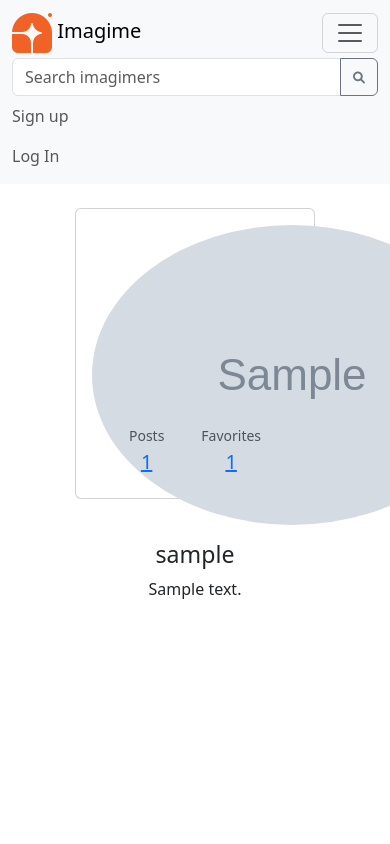
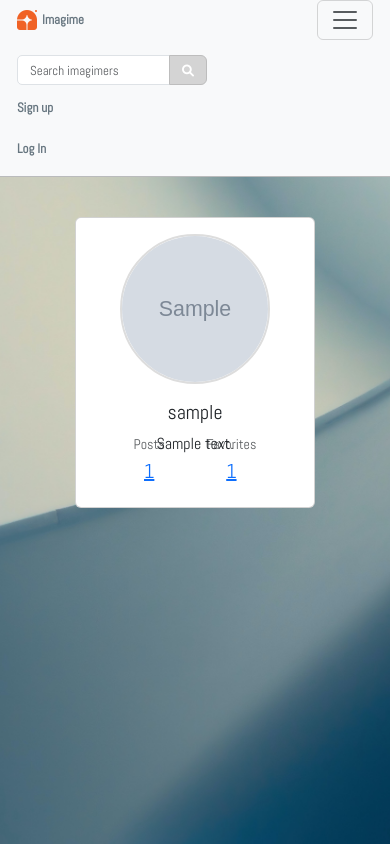
Before and after one commit to jensuki/Imagime, a Flask app: page /users in a window 390 px wide, after a click that opens the changed part; the page is wider, and only the part inside the window is pictured. Run offline with Flask 2, Linux system fonts and the light colour scheme; tables that the repository leaves empty hold one stand-in row (values such as "Sample post"); grey boxes marked "Sample" are stand-in pictures; some libraries are stand-ins or nearby versions.

Commit message:
added css / added user uploaded images to gitignore

```diff
--- a/api_helpers.py
+++ b/api_helpers.py
@@ -66,7 +66,7 @@
                     'preview_url': track['preview_url']
                 }
 
-            songs.append(song_details)
-            seen_combos.add(combos) # mark this combo as seen
+                songs.append(song_details)
+                seen_combos.add(combos) # mark this combo as seen
 
     return songs
--- a/blueprints/users/routes.py
+++ b/blueprints/users/routes.py
@@ -103,7 +103,7 @@
     if not search:
         users = User.query.all()
     else:
-        users = User.query.filter(User.username.ilike(f'%{search}')).all()
+        users = User.query.filter(User.username.ilike(f'%{search}%')).all()
 
     return render_template('users/index.html', users=users)
 
--- a/static/stylesheets/app.css
+++ b/static/stylesheets/app.css
@@ -0,0 +1,377 @@
+@import url('https://fonts.googleapis.com/css2?family=Inter:ital,opsz,wght@0,14..32,100..900;1,14..32,100..900&display=swap');
+@import url('https://fonts.googleapis.com/css2?family=Abel&family=Inter:ital,opsz,wght@0,14..32,100..900;1,14..32,100..900&display=swap');
+
+body {
+    background-image: url('/static/images/assets/capstone_bg.jpg');
+    background-size: cover;
+    background-repeat: no-repeat;
+    background-attachment: fixed;
+    background-position: center;
+    font-family: 'Abel';
+    height: 100vh;
+    padding-bottom: 25px;
+}
+
+h1,
+h2,
+h3 {
+    color: white;
+}
+
+/* Navbar styling */
+.navbar {
+    background-color: #fff;
+    padding: 0px 5px;
+    border-bottom: 1px solid rgba(0, 0, 0, 0.25);
+    margin-bottom: 1rem;
+    position: relative;
+    z-index: 9999;
+    min-height: 40px;
+}
+
+.navbar a {
+    color: #66757f;
+    font-size: 13px;
+    font-weight: bold;
+}
+
+.navbar a:hover {
+    color: #1c94e0;
+}
+
+.navbar-brand {
+    display: flex;
+    align-items: center;
+}
+
+.navbar-brand img {
+    margin-right: 5px;
+    width: 20px;
+}
+
+.nav-item {
+    align-items: center;
+    display: flex;
+}
+
+#search.form-control {
+    border-top-left-radius: 5px;
+    border-bottom-left-radius: 5px;
+    font-size: 13px;
+    height: 30px;
+}
+
+.search-btn {
+    color: white;
+    background: rgb(212, 212, 212);
+    border-color: rgb(189, 189, 189);
+    margin-right: 30px;
+
+    &:hover {
+        background-color: rgb(189, 189, 189);
+        border-color: rgb(177, 173, 173);
+    }
+}
+
+@media (max-width: 575px) {
+
+    #navbarNav {
+        margin-top: 10px;
+        padding-bottom: 10px;
+    }
+
+    .navbar-nav .nav-item {
+        padding-top: 5px;
+    }
+}
+
+/* user profile card */
+.user-card {
+    border: none;
+    box-shadow: 0 4px 8px rgba(0, 0, 0, 0.1);
+    border-radius: 10px;
+}
+
+.profile-img {
+    width: 150px;
+    height: 150px;
+    object-fit: cover;
+    border-radius: 50%;
+    border: 2px solid #ddd;
+}
+
+.btn {
+    transition: 100ms ease-in-out;
+}
+
+/* home-anon images */
+.home-anon-container {
+    display: flex;
+    justify-content: center;
+    align-items: center;
+    position: relative;
+    flex-direction: column;
+    margin-top: 50px;
+    margin-bottom: 50px;
+}
+
+/* Ensures the container has relative positioning for absolute children */
+.position-relative {
+    position: relative;
+}
+
+/* Top image styles - fixed position as normal */
+#top-image {
+    width: 100%;
+    max-width: 400px;
+    margin-bottom: 30px;
+    margin-left: 30px;
+}
+
+/* Bottom image that will overlap the top image */
+#bottom-image {
+    width: 100%;
+    max-width: 400px;
+    position: absolute;
+    top: 60px;
+    left: 3%;
+    z-index: 10;
+
+}
+
+/* Smooth image transition for a nice effect */
+.smooth-image {
+    transition: transform 0.3s ease;
+}
+
+.position-relative img {
+    border-radius: 5px;
+    box-shadow: 2px 3px 20px rgba(0, 0, 0, 0.5);
+}
+
+/* posts */
+.posts-container {
+    display: flex;
+    flex-wrap: wrap;
+    gap: 10px;
+    justify-content: center;
+}
+
+.post-description {
+    font-weight: bold;
+}
+
+/* Each post item */
+.post-item {
+    width: 100%;
+    max-width: 500px;
+    height: auto;
+    overflow: hidden;
+    border: 1px solid #ddd;
+    border-radius: 8px;
+    box-shadow: 0 2px 4px rgba(0, 0, 0, 0.1);
+    display: flex;
+    flex-direction: column;
+    margin-bottom: 1rem;
+    transition: transform 0.2s;
+}
+
+.post-item:hover {
+    transform: scale(1.02);
+}
+
+/* posted image */
+.post-item img {
+    width: 100%;
+    height: auto;
+    /* Maintain aspect ratio */
+    object-fit: cover;
+}
+
+/* label above each post */
+img.post-thumbnail {
+    width: 20px;
+    height: 20px;
+    object-fit: cover;
+
+}
+
+.post-thumbnail strong {
+    font-size: 5px;
+}
+
+/* songs list */
+.list-group {
+    width: 100%;
+    border-radius: 10px;
+}
+
+.home-image-wrapper {
+    width: 500px;
+    height: 327px;
+    overflow: hidden;
+    position: relative;
+    background-color: #f0f0f0;
+}
+
+.post-image {
+    position: absolute;
+    top: 50%;
+    left: 50%;
+    width: auto;
+    height: 100%;
+    object-fit: cover;
+    transform: translate(-50%, -50%);
+}
+
+img.post-img-top {
+    width: 100%;
+    height: auto;
+    max-height: 600px;
+    object-fit: cover;
+    object-position: center;
+    display: block;
+    margin: 0 auto;
+}
+
+.post-content {
+    flex-grow: 1;
+    padding: 5px;
+}
+
+@media (max-width: 768px) {
+    .post-image-wrapper {
+        width: 100%;
+        height: 300px;
+    }
+
+    .post-item {
+        width: 100%;
+        /* full with for sm screens */
+    }
+
+    .post-image {
+        max-width: 100%;
+        /* ensure image scales with the container */
+    }
+}
+
+#back-button {
+    color: rgba(0, 0, 0, 0.5);
+    position: absolute;
+    top: 0;
+    left: -40px;
+    transition: color 200ms;
+}
+
+#back-button:hover {
+    color: rgba(255, 255, 255, 0.7);
+}
+
+.dropdown {
+    position: absolute;
+    right: 5px;
+}
+
+/* audio player */
+p.mb-1 {
+    margin: 0;
+}
+
+.album-cover {
+    width: 60px;
+    height: auto;
+    margin-right: 15px;
+    margin-left: -5px;
+}
+
+.album-thumbnail img {
+    border-radius: 4px;
+}
+
+.audio-player {
+    display: flex;
+    align-items: center;
+}
+
+.play-btn {
+    background: none;
+    border: none;
+    cursor: pointer;
+    margin-right: 10px;
+}
+
+.progress {
+    position: relative;
+    background-color: #e9ecef;
+    height: 5px;
+    width: 200px;
+    border-radius: 3px;
+    overflow: hidden;
+    margin-right: 10px;
+}
+
+.progress-bar {
+    background-color: #007bff;
+    height: 100%;
+    width: 0%;
+}
+
+/* custom favorite button */
+.favorite-btn {
+    background: none;
+    border: none;
+    padding: 0;
+    cursor: pointer;
+}
+
+.favorite-btn:hover .far.fa-heart {
+    color: #dc3545;
+}
+
+/* solid heart (favorited) */
+.favorite-btn .fas.fa-heart {
+    color: #dc3545;
+}
+
+@keyframes bounce {
+
+    0%,
+    20%,
+    50%,
+    80%,
+    100% {
+        transform: scale(1);
+    }
+
+    40% {
+        transform: scale(1.2);
+    }
+
+    60% {
+        transform: scale(1);
+    }
+
+}
+
+.favorite-btn .fas.fa-heart {
+    animation: bounce 0.4s ease;
+}
+
+#from-post:hover {
+    color: rgb(32, 103, 66);
+}
+
+.fa-xmark {
+    position: absolute;
+}
+
+.fa-xmark:hover {
+    color: orangered;
+}
+
+.remove-fave-btn:focus,
+.remove-fave-btn:active {
+    outline: none;
+    border: none;
+}
--- a/templates/users/favorited.html
+++ b/templates/users/favorited.html
@@ -13,7 +13,7 @@
 
                     {% if g.user.id == user.id %}
                     <!-- toggle to public / private favorites -->
-                    <form action="{{ url_for('toggle_favorites_public') }}" method="POST">
+                    <form action="{{ url_for('users.toggle_favorites_public') }}" method="POST">
                         <label class="form-check-label" for="favoritesVisibility">Make favorites public</label>
                         <input type="checkbox" class="form-check-input" id="favoritesVisibility" name="favorites_public"
                             {% if user.favorites_public %}checked{% endif %} onchange="this.form.submit()">
@@ -45,7 +45,7 @@
                             <div class="d-flex align-items-center">
                                 {% if fave.post_id %}
                                 <!-- go back to post button -->
-                                <a href="{{ url_for('show_post', post_id=fave.post_id) }}"
+                                <a href="{{ url_for('posts.show_post', post_id=fave.post_id) }}"
                                     class="btn btn-sm d-flex align-items-center" title="Go to Original Post">
                                     <i class="fa-solid fa-arrow-left" id="from-post"></i>
                                 </a>
@@ -55,7 +55,7 @@
 
                             {% if g.user and g.user.id == fave.user_id%}
                             <form class="remove-favorite-form"
-                                action="{{ url_for('remove_favorite', song_id=fave.song_id) }}" method="POST"
+                                action="{{ url_for('posts.remove_favorite', song_id=fave.song_id) }}" method="POST"
                                 class="ml-2 d-flex-align-items-center" title="Remove from Favorites">
                                 <button type="submit" class="btn btn-sm remove-fave-btn">
                                     <i class="fa fa-xmark"></i></button>
--- a/templates/users/index.html
+++ b/templates/users/index.html
@@ -1,4 +1,4 @@
-<!--list of all users in DB-->
+<!--Display all users in the DB through search -->
 
 {% extends 'base.html' %}
 
@@ -16,26 +16,25 @@
                 <div class="card-body text-center" style="height: 200px;">
                     <a href="{{ url_for('users.user_profile', user_id=user.id) }}">
                         <img src="{{ user.profile_img }}" class="profile-img mb-3 rounded-circle"
-                            alt="User Profile image">
-                    </a>
-                    <h3 class="card-title">{{ user.username }}</h3>
+                            alt="User Profile Image"></a>
+                    <h5 class="card-title">{{ user.username }}</h5>
                     {% if user.bio %}
                     <p class="card-text">{{ user.bio }}</p>
                     {% endif %}
                 </div>
-                <!--post stats | favorited stats-->
                 <div class="card-body">
                     <div class="d-flex justify-content-evenly text-center">
                         <div class="stat-item">
                             <p class="small text-muted mb-1">Posts</p>
-                            <h5><a href="{{ url_for('posts.user_posts', user_id=user.id)}}">{{ user.posts | length}}</a>
+                            <h5><a href="{{ url_for('posts.user_posts', user_id=user.id) }}">{{ user.posts | length
+                                    }}</a>
                             </h5>
                         </div>
                         <div class="stat-item">
                             <p class="small text-muted mb-1">Favorites</p>
                             {% if user.favorites_public or g.user.id == user.id %}
-                            <h5><a href="{{ url_for('users.show_favorited_songs', user_id=user.id) }}">
-                                    {{ user.favorited_songs | length }}</a></h5>
+                            <h5><a href="{{ url_for('users.show_favorited_songs', user_id=user.id)}}">{{
+                                    user.favorited_songs | length }}</a></h5>
                             {% else %}
                             <h5 class="text-muted">Private</h5>
                             {% endif %}
@@ -44,10 +43,9 @@
                 </div>
             </div>
         </div>
+        {% endfor %}
     </div>
-    {% endfor %}
+    {% endif %}
 </div>
-</div>
-{% endif %}
 
 {% endblock %}
```
Also changed, not shown: 1 other file.
